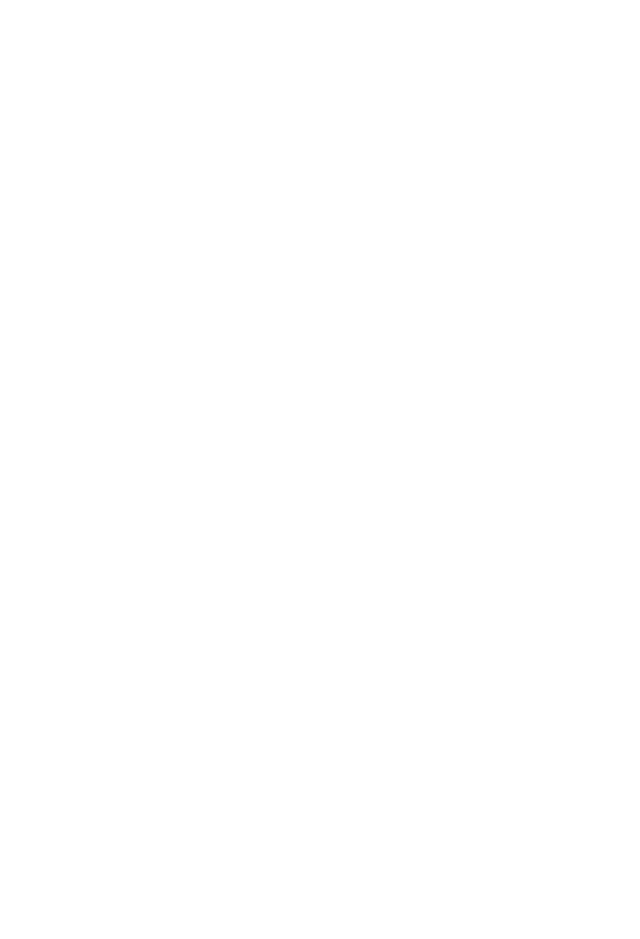
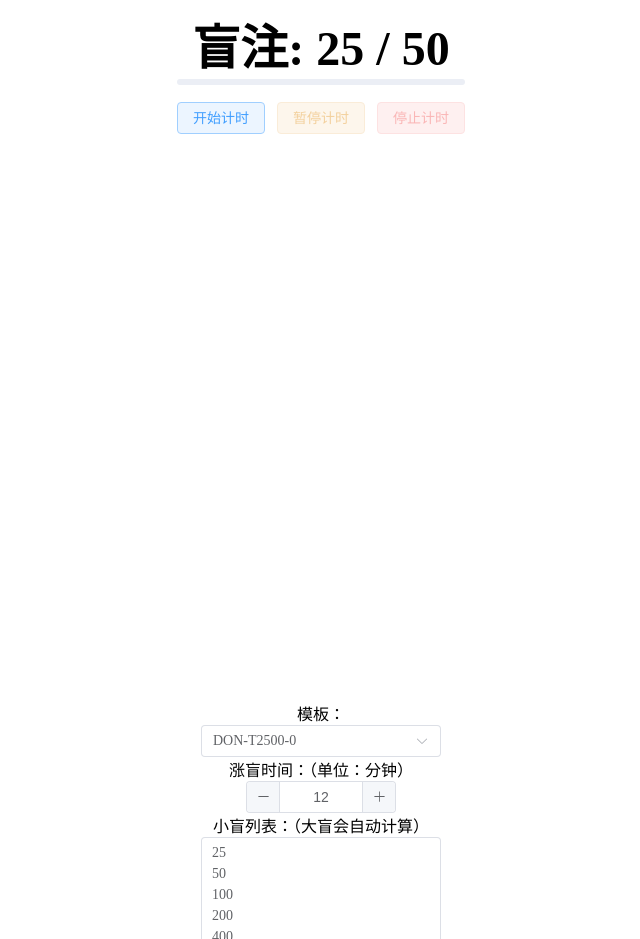
Before and after one commit to Qiuscraft/poker, a Nuxt app: page /timer in a window 1280 px wide. Before the commit this address had no page. Shown: the part 353-1292 px from the top of the page, without its empty margins (319-959 px from the left). Before the commit the page ends 800 px from the top, so only its background shows below. Built offline with nearby package versions, Linux system fonts and the light colour scheme.

Commit message:
新增功能：盲注模板和网页结构优化

```diff
--- a/nuxt.config.ts
+++ b/nuxt.config.ts
@@ -3,7 +3,7 @@
   app: {
     // head
     head: {
-      title: 'Poker Timer',
+      title: '德州扑克管理器',
       meta: [
         { name: 'viewport', content: 'width=device-width, initial-scale=1' },
         {
--- a/pages/index.vue
+++ b/pages/index.vue
@@ -1,135 +1,15 @@
 <template>
-  <div>
-    <div class="center-container">
-      <div>{{ timeString }}</div>
-      <div>盲注: {{ smallBlind }} / {{ bigBlind }}</div>
-      <div class="progress-container">
-        <el-progress :percentage="progressPercentage" :show-text="false" />
-      </div>
-      <div v-if="started && !paused" class="button-container">
-        <el-button type="primary" plain disabled>开始计时</el-button>
-        <el-button type="warning" plain @click="pause()">暂停计时</el-button>
-        <el-button type="danger" plain @click="stop()">停止计时</el-button>
-      </div>
-      <div v-else-if="started && paused" class="button-container">
-        <el-button type="primary" plain disabled>开始计时</el-button>
-        <el-button type="warning" plain @click="resume()">继续计时</el-button>
-        <el-button type="danger" plain @click="stop()">停止计时</el-button>
-      </div>
-      <div v-else class="button-container">
-        <el-button type="primary" plain @click="start()">开始计时</el-button>
-        <el-button type="warning" plain disabled>暂停计时</el-button>
-        <el-button type="danger" plain disabled>停止计时</el-button>
-      </div>
+    <div>
+      跳转中...
     </div>
-    <div class="config">
-      涨盲时间：（单位：分钟）<el-input-number v-model="rising_time" :min="1" :max="1440" />
-      小盲列表：（大盲会自动计算）<el-input
-      v-model="sb_list"
-      style="width: 240px"
-      autosize
-      type="textarea"
-      />
-    </div>
-  </div>
 </template>
 
-<script setup lang="ts">
-const started = ref(false)
-const paused = ref(false)
-const time = ref(0)
-let id: NodeJS.Timeout
-const rising_time = ref(12)
-const sb_list = ref('25\n50\n100\n200\n400\n800\n1600')
+<script setup>
+useHead({
+    title: '跳转中...'
+  })
 
-const blindLevels = computed(() => {
-  return sb_list.value.split('\n').map((sb) => {
-    return {
-      smallBlind: parseInt(sb),
-      bigBlind: parseInt(sb) * 2
-    }
-  })
-})
-
-const currentLevel = computed(() => {
-  return Math.floor(time.value / (rising_time.value * 60))
-})
-
-const smallBlind = computed(() => {
-  if (currentLevel.value >= blindLevels.value.length)
-    return blindLevels.value[blindLevels.value.length - 1].smallBlind
-  return blindLevels.value[currentLevel.value].smallBlind
-})
-
-const bigBlind = computed(() => {
-  if (currentLevel.value >= blindLevels.value.length)
-    return blindLevels.value[blindLevels.value.length - 1].bigBlind
-  return blindLevels.value[currentLevel.value].bigBlind
-})
-
-const progressPercentage = computed(() => {
-  return (time.value % (rising_time.value * 60)) / (rising_time.value * 60) * 100
-})
-
-function start() {
-  started.value = true
-  paused.value = false
-  time.value = 0
-  id = setInterval(() => {
-    time.value += 0.01
-  }, 10)
-}
-
-function pause() {
-  paused.value = true
-  clearInterval(id)
-}
-
-function resume() {
-  paused.value = false
-  id = setInterval(() => {
-    time.value += 0.01
-  }, 10)
-}
-
-function stop() {
-  started.value = false
-  paused.value = false
-  clearInterval(id)
-}
-
-const timeString = computed(() => {
-  let hours = Math.floor(time.value / 3600)
-  let minutes = Math.floor((time.value % 3600) / 60)
-  let seconds = Math.floor(time.value % 60)
-  let hours_str = String(hours).padStart(2, '0')
-  let minutes_str = String(minutes).padStart(2, '0')
-  let seconds_str = String(seconds).padStart(2, '0')
-  return `${hours_str}:${minutes_str}:${seconds_str}`
-})
+  onMounted(() => {
+    useRouter().push('/timer');
+  });
 </script>
-
-<style scoped>
-.center-container {
-  display: flex;
-  flex-direction: column;
-  align-items: center;
-  justify-content: center;
-  height: 100vh;
-  font-size: 3rem;
-  font-weight: bold;
-  text-align: center;
-}
-
-.progress-container {
-  width: 18rem;
-}
-.config {
-  display: flex;
-  flex-direction: column;
-  align-items: center;
-  justify-content: center;
-  height: 100vh;
-  text-align: center;
-}
-</style>
--- /dev/null
+++ b/pages/timer.vue
@@ -0,0 +1,174 @@
+<template>
+  <div>
+    <div class="center-container">
+      <div>{{ timeString }}</div>
+      <div>盲注: {{ smallBlind }} / {{ bigBlind }}</div>
+      <div class="progress-container">
+        <el-progress :percentage="progressPercentage" :show-text="false" />
+      </div>
+      <div v-if="started && !paused" class="button-container">
+        <el-button type="primary" plain disabled>开始计时</el-button>
+        <el-button type="warning" plain @click="pause()">暂停计时</el-button>
+        <el-button type="danger" plain @click="stop()">停止计时</el-button>
+      </div>
+      <div v-else-if="started && paused" class="button-container">
+        <el-button type="primary" plain disabled>开始计时</el-button>
+        <el-button type="warning" plain @click="resume()">继续计时</el-button>
+        <el-button type="danger" plain @click="stop()">停止计时</el-button>
+      </div>
+      <div v-else class="button-container">
+        <el-button type="primary" plain @click="start()">开始计时</el-button>
+        <el-button type="warning" plain disabled>暂停计时</el-button>
+        <el-button type="danger" plain disabled>停止计时</el-button>
+      </div>
+    </div>
+    <div class="config">
+      模板：<el-select
+      v-model="blind"
+      placeholder="请选择模板"
+      style="width: 240px"
+      @change="selectBlind"
+    >
+      <el-option
+        v-for="item in blind_options"
+        :key="item.value"
+        :label="item.label"
+        :value="item.value"
+      />
+    </el-select>
+      涨盲时间：（单位：分钟）<el-input-number v-model="rising_time" :min="1" :max="1440" />
+      小盲列表：（大盲会自动计算）<el-input
+      v-model="sb_list"
+      style="width: 240px"
+      autosize
+      type="textarea"
+      />
+    </div>
+  </div>
+</template>
+
+<script setup lang="ts">
+const started = ref(false)
+const paused = ref(false)
+const time = ref(0)
+let id: NodeJS.Timeout
+const rising_time = ref(12)
+const sb_list = ref('25\n50\n100\n200\n400\n800\n1600')
+const blind = ref('DON-T2500-0')
+const blind_options = [
+  {
+    value: 'DON-T2500-0',
+    label: 'DON-T2500-0',
+  },
+  {
+    value: 'DON-T1500-0',
+    label: 'DON-T1500-0',
+  }
+]
+
+const blindLevels = computed(() => {
+  return sb_list.value.split('\n').map((sb) => {
+    return {
+      smallBlind: parseInt(sb),
+      bigBlind: parseInt(sb) * 2
+    }
+  })
+})
+
+const currentLevel = computed(() => {
+  return Math.floor(time.value / (rising_time.value * 60))
+})
+
+const smallBlind = computed(() => {
+  if (currentLevel.value >= blindLevels.value.length)
+    return blindLevels.value[blindLevels.value.length - 1].smallBlind
+  return blindLevels.value[currentLevel.value].smallBlind
+})
+
+const bigBlind = computed(() => {
+  if (currentLevel.value >= blindLevels.value.length)
+    return blindLevels.value[blindLevels.value.length - 1].bigBlind
+  return blindLevels.value[currentLevel.value].bigBlind
+})
+
+const progressPercentage = computed(() => {
+  return (time.value % (rising_time.value * 60)) / (rising_time.value * 60) * 100
+})
+
+function start() {
+  started.value = true
+  paused.value = false
+  time.value = 0
+  id = setInterval(() => {
+    time.value += 0.01
+  }, 10)
+}
+
+function pause() {
+  paused.value = true
+  clearInterval(id)
+}
+
+function resume() {
+  paused.value = false
+  id = setInterval(() => {
+    time.value += 0.01
+  }, 10)
+}
+
+function stop() {
+  started.value = false
+  paused.value = false
+  clearInterval(id)
+}
+
+function selectBlind() {
+  if (blind.value === 'DON-T2500-0') {
+    rising_time.value = 12
+    sb_list.value = '25\n50\n100\n200\n400\n800\n1600'
+  } else if (blind.value === 'DON-T1500-0') {
+    rising_time.value = 6
+    sb_list.value = '10\n15\n20\n25\n30\n40\n50\n60\n80\n100\n120\n150\n200\n250\n300\n400\n500\n600'
+  }
+}
+
+const timeString = computed(() => {
+  let hours = Math.floor(time.value / 3600)
+  let minutes = Math.floor((time.value % 3600) / 60)
+  let seconds = Math.floor(time.value % 60)
+  let hours_str = String(hours).padStart(2, '0')
+  let minutes_str = String(minutes).padStart(2, '0')
+  let seconds_str = String(seconds).padStart(2, '0')
+  return `${hours_str}:${minutes_str}:${seconds_str}`
+})
+
+  useHead({
+    title: '计时器'
+  })
+
+</script>
+
+<style scoped>
+.center-container {
+  display: flex;
+  flex-direction: column;
+  align-items: center;
+  justify-content: center;
+  height: 100vh;
+  font-size: 3rem;
+  font-weight: bold;
+  text-align: center;
+}
+
+.progress-container {
+  width: 18rem;
+}
+.config {
+  display: flex;
+  flex-direction: column;
+  align-items: center;
+  justify-content: center;
+  height: 100vh;
+  text-align: center;
+}
+</style>
```
